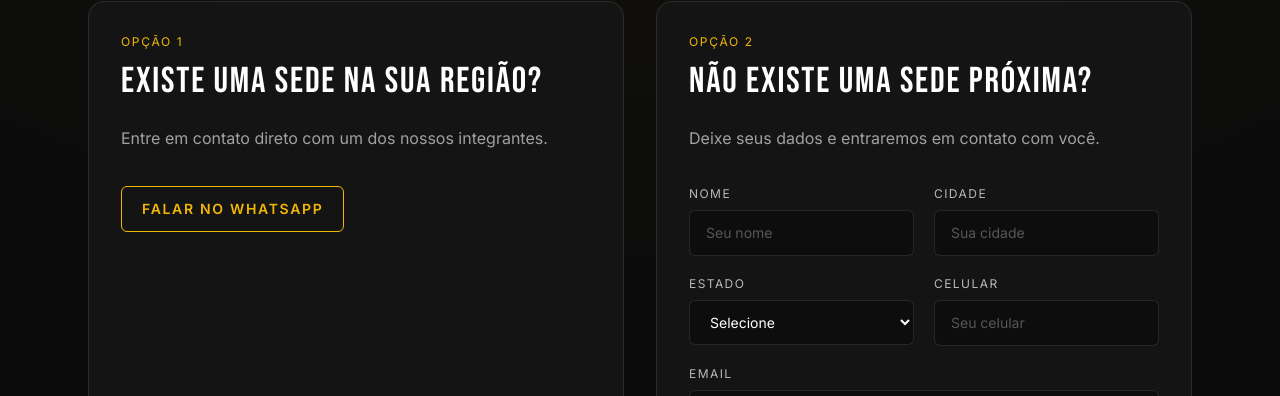
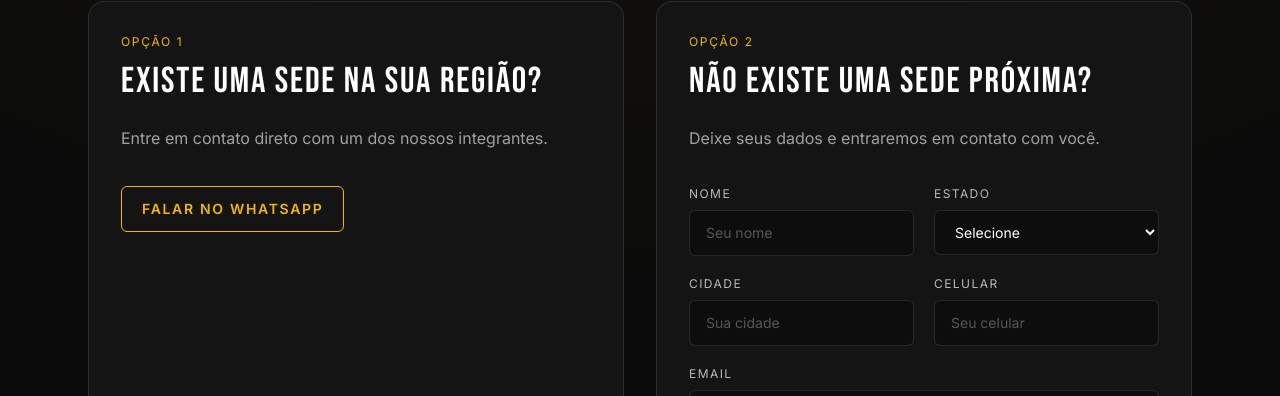
Before and after one commit to pedrocordova82/ospapas-site, a Next.js app in the folder web/: page /faca-parte in a window 1280 px wide. Shown: the part 1279-1675 px from the top of the page. Built offline with nearby package versions, Linux system fonts and the light colour scheme.

Commit message:
Ajuste dos campos Estados e Municipios na página Faça Parte

```diff
--- a/web/app/faca-parte/page.tsx
+++ b/web/app/faca-parte/page.tsx
@@ -147,17 +147,6 @@ export default function FacaPartePage() {
                   </label>
 
                   <label className="block">
-                    <span className="mb-2 block text-xs uppercase tracking-[0.12em] text-white/70">Cidade</span>
-                    <input
-                      name="cidade"
-                      type="text"
-                      required
-                      className="w-full rounded-md border border-white/10 bg-black/30 px-4 py-3 text-sm text-white outline-none transition placeholder:text-white/30 focus:border-[color:var(--color-gold-500)]"
-                      placeholder="Sua cidade"
-                    />
-                  </label>
-
-                  <label className="block">
                     <span className="mb-2 block text-xs uppercase tracking-[0.12em] text-white/70">Estado</span>
                     <select
                       name="estado"
@@ -174,6 +163,17 @@ export default function FacaPartePage() {
                         </option>
                       ))}
                     </select>
+                  </label>
+
+                  <label className="block">
+                    <span className="mb-2 block text-xs uppercase tracking-[0.12em] text-white/70">Cidade</span>
+                    <input
+                      name="cidade"
+                      type="text"
+                      required
+                      className="w-full rounded-md border border-white/10 bg-black/30 px-4 py-3 text-sm text-white outline-none transition placeholder:text-white/30 focus:border-[color:var(--color-gold-500)]"
+                      placeholder="Sua cidade"
+                    />
                   </label>
 
                   <label className="block">
```
